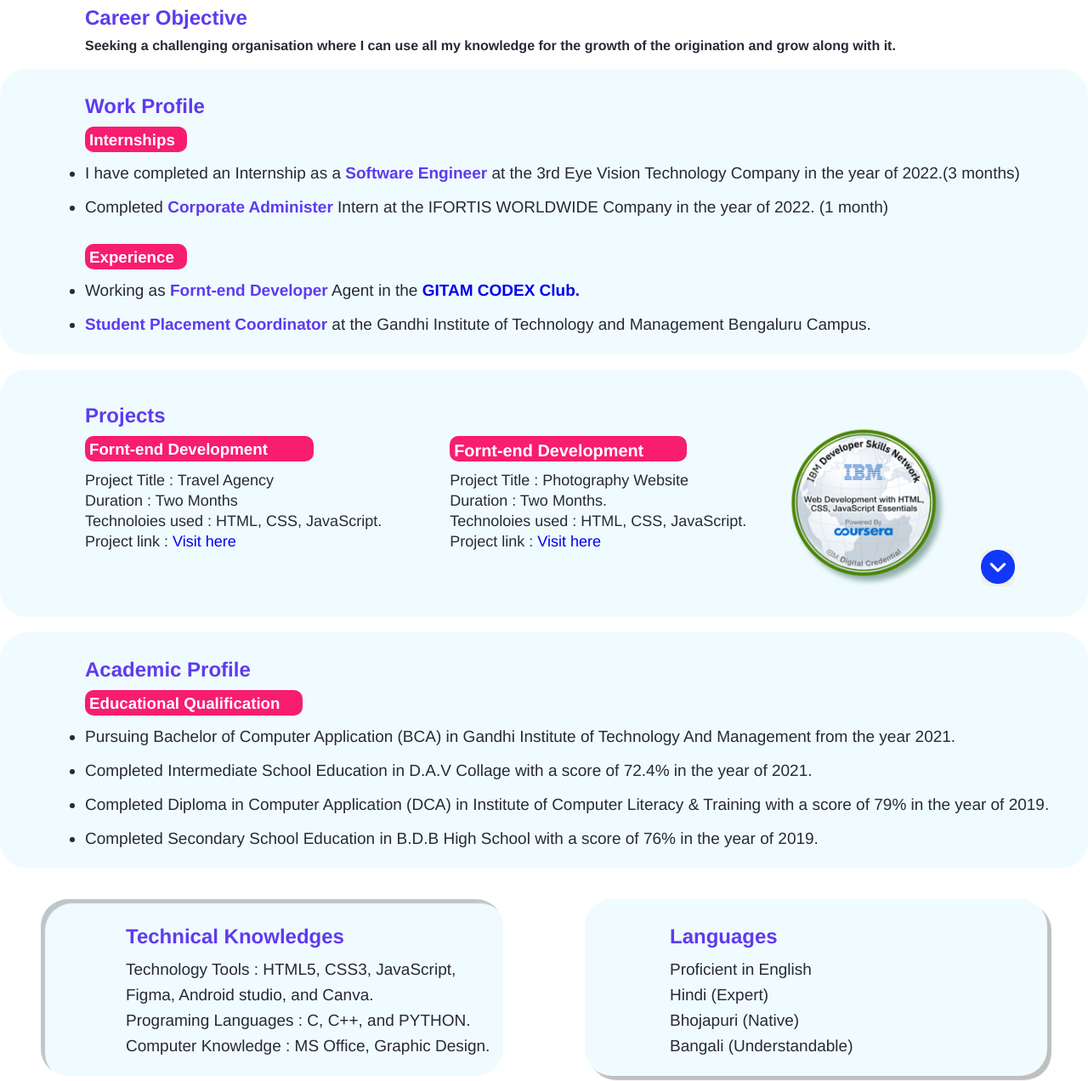
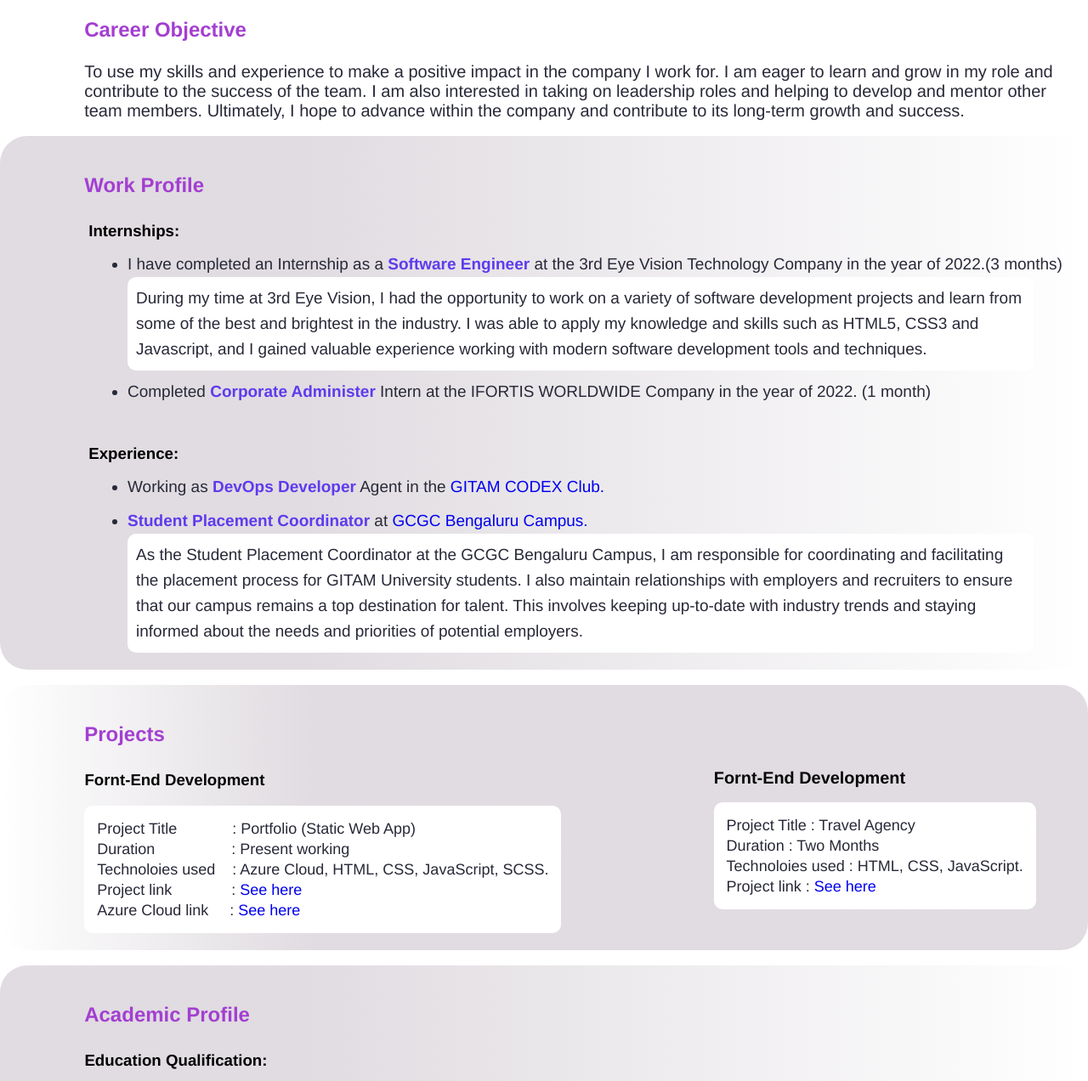
Before and after one commit to helloaaditya/helloaaditya, a plain HTML site: page index.html in a window 1280 px wide. Shown: the part 521-1793 px from the top of the page at 85% size. Drawn offline with nearby package versions, Linux system fonts and the light colour scheme.

Commit message:
updating UI

```diff
--- a/index.html
+++ b/index.html
@@ -108,30 +108,36 @@
         </section>
 
         <section class="career">
-            <h2>Career Objective</h2>
-            <p><b>Seeking a challenging organisation where I can use all my knowledge for the growth of the origination and grow along with it.</b></p>
+            <h1>Career Objective</h1>
+            <p>To use my skills and experience to make a positive impact in the company I work for. I am eager to learn and grow in my role and <BR>contribute to the success of the team. I am also interested in taking on leadership roles and helping to develop and mentor other team members. Ultimately, I hope to advance within the company and contribute to its long-term growth and success.</p>
         </section>
         <br>
         <section class="work-profile">
             <h2>Work Profile</h2>
-            <h3>Internships </h3>
+            <h3>Internships:</h3>
             <div class="intern">
         <ul>
             <li>
-                I have completed an Internship as a <a href="#"><div class="tool"><span class="SoftwareEngineer">Software Engineer</a></span><span class="tooltiptext">Click here </span></div> at the 3rd Eye Vision Technology Company in the year of 2022.(3 months)
+                I have completed an Internship as a <a href="#"><span class="SoftwareEngineer">Software Engineer</a></span> at the 3rd Eye Vision Technology Company in the year of 2022.(3 months)
+                <p>During my time at 3rd Eye Vision, I had the opportunity to work on a variety of software development projects and learn from some of the best and brightest in the industry. I was able to apply my knowledge and skills such as HTML5, CSS3 and Javascript, and I gained valuable experience working with modern software development tools and techniques.</p>
             </li>
             <li>Completed <a href="#"><span class="SoftwareEngineer"> Corporate Administer </a></span> Intern at the IFORTIS WORLDWIDE Company in the year of 2022. (1 month)
             </li>
         </ul></div>
             <br>
-                <h3>Experience </h3>
+                <h3>Experience: </h3>
             <div class="exper">
                 <ul>
                     <li>
-                    Working as<span class="SoftwareEngineer"> Fornt-end Developer</span> Agent in the <span class="SoftwareEngineer"><a href="#">GITAM CODEX Club.</a></span>
+                    Working as<span class="SoftwareEngineer"> DevOps Developer</span> Agent in the <a href="#"> GITAM CODEX Club.</a>
                     </li>
-                    <li><span class="SoftwareEngineer">Student Placement Coordinator </span> at the Gandhi Institute of Technology and Management Bengaluru Campus.</li>
-            </ul>
+                    <li><span class="SoftwareEngineer">Student Placement Coordinator </span> at <a href="https://www.gitam.edu/gitam-career-guidance-center">GCGC Bengaluru Campus.</a>
+                         <p>As the Student Placement Coordinator at the GCGC Bengaluru Campus,
+                             I am responsible for coordinating and facilitating the placement process for GITAM University students.
+                             I also maintain relationships with employers and recruiters to ensure that our campus remains a top destination for talent.
+                             This involves keeping up-to-date with industry trends and staying informed about the needs and priorities of potential employers.
+                    </p></li>
+                </ul>
                 </p>
             </div>
         </section>
@@ -139,35 +145,33 @@
         <section class="projects">
             <div class="first">
                 <h2>Projects</h2>
-                <h3>Fornt-end Development</h3>
-                <p>Project Title    : Travel Agency<br>
-                Duration 	    : Two Months <br>
-                Technoloies used	: HTML, CSS, JavaScript.<br>
-                Project link	: <a href="https://livetoexplore.netlify.app/"> Visit here</a>
+                <h3>Fornt-End Development</h3>
+                <p>Project Title  &nbsp;   &nbsp;   &nbsp; &nbsp; &nbsp; &nbsp;  : Portfolio (Static Web App) <br>
+                   Duration &nbsp; &nbsp;&nbsp; &nbsp; &nbsp; &nbsp; &nbsp; &nbsp; &nbsp; : Present working <br>
+                   Technoloies used	&nbsp; &nbsp;: Azure Cloud, HTML, CSS, JavaScript, SCSS.<br>
+                   Project link &nbsp; &nbsp; &nbsp; &nbsp; &nbsp; &nbsp; &nbsp;: <a href="https://adityaprajapati.me"> See here</a><br>
+                   Azure Cloud link &nbsp;&nbsp; &nbsp;:<a href="https://victorious-bush-037167100.2.azurestaticapps.net/"> See here</a>
                 </p>
             </div>
 
             <div class="second">
-                <h3>Fornt-end Development</h3>
-               <p>Project Title 	: Photography Website<br>
-                Duration 		: Two Months.<br>
+                <h3>Fornt-End Development</h3>
+                <p>Project Title    : Travel Agency<br>
+                Duration 	    : Two Months <br>
                 Technoloies used	: HTML, CSS, JavaScript.<br>
-                Project link	: <a href=" https://infocus-photography.netlify.app/" > Visit here</a>
-            </p>
+                Project link	: <a href="https://livetoexplore.netlify.app/"> See here</a>
+                </p>
         </div>
-            <div class="badge">
+            <!-- <div class="badge">
                 <a href="https://www.credly.com/badges/0db63eff-3c31-474f-960d-fb38b3a9b0e8/linked_in?t=rf9h6b">
                     <img src="Images/web Badge.png" alt="badge" width="180px" height="180px">
                 </a>
-            </div>
-            <div class="back">
-                <button class="btn6"><a href="#"><img src="Images/down-arrow.png" alt="see more"  height="40px" width="40px"></button>
-            </div>
+            </div> -->
         </section>
         <br>
         <section class="Academic-Profile">
             <h2>Academic Profile</h2>
-            <h3>Educational Qualification
+            <h3>Education Qualification:
             </h3>
             <div id = edu>
             <ul>
@@ -177,23 +181,24 @@
                 the year of 2021.</li>
                 <li>Completed Diploma in Computer Application (DCA) in Institute of Computer Literacy
                 & Training with a score of 79% in the year of 2019.</li>
-                <li>Completed Secondary School Education in B.D.B High School with a score of 76% in
-                the year of 2019.</li>
+
                 </ul></div>
         </section><br><br>
         <section class="skills">
         <div class="Technical-Knowledge">
             <h2>Technical Knowledges</h2>
-            <p>Technology Tools		: HTML5, CSS3, JavaScript, Figma, Android studio, and Canva.  <br>    Programing Languages	  : C, C++, and PYTHON.<br>
-            Computer Knowledge		: MS Office, Graphic Design.
+            <p><b>Technology Tools &nbsp;&nbsp;&nbsp;:</b> Azure Cloud, Docker,Unity-3D(Basic), GitHub, Git, Data Analysis(Tableau), HTML5, CSS3, JavaScript, Figma, Android studio.  <br>
+            <b>Programing Languages	  :</b> C++, Shell Scripts, and Python.<br>
+            <b>Computer Knowledge&nbsp;&nbsp;&nbsp; :</b> Operating systems(Windows, Linux), MS Office, and Graphic Design.
+
             </p>
         </div>
         <div class="Languages">
             <h2>Languages</h2>
-            <p>Proficient in English<br>
-                Hindi (Expert)<br>
-                Bhojapuri (Native)<br>
-                Bangali (Understandable)<br>
+            <p> <B>English </B>(Proficient)<br>
+                <b>Hindi</b> (Expert)<br>
+                <b>Bhojapuri</b> (Native)<br>
+                <b>Bangali</b> (Understandable)<br>
             </p>
         </div>
         </section>
--- a/main.css
+++ b/main.css
@@ -14,7 +14,7 @@
 
 .navigation {
   height: 70px;
-  background: #e5eaec;
+  background: #f0fbff;
 }
 
 .brand {
@@ -84,7 +84,7 @@
   position: absolute;
   top: 0;
   right: 0;
-  background: #e5eaec;
+  background: #f0fbff;
   height: 70px;
   width: 70px;
 }
@@ -145,7 +145,7 @@
   border-radius: 1px;
   height: 5px;
   width: 35px;
-  background: black;
+  background: #a33fd1;
   position: absolute;
   display: block;
   content: "";
@@ -221,9 +221,9 @@
   border-radius: 10px;
 }
 
-.btn2:active {
-  color: #000
-}
+ /* .btn2:active {
+   color: #000
+}   */
 
 .btn2:active:after {
   background: transparent;
@@ -321,30 +321,29 @@
   position: relative;
 }
 
-.career h2 {
-  margin: 10px 0 0 100px;
-  color: #5E3BEE;
+.career h1 {
+  margin: 1.5rem 0 0 6.2rem;
+  color: #a33fd1;
 }
 
 .career p {
-  margin: 10px 0 0 100px;
+  margin: 1.5rem 0 0 6.2rem;
+  font-size: 20px;
   color: #282938;
 }
 .work-profile{
-    background-color:#f0fbff;
-    padding: 20px 0 20px 0;
-    border-radius: 2rem;
+  border-radius: 2rem;
+  background: linear-gradient(90deg, #c8c0c98e 28.48%, rgba(255, 255, 255, 0.74) 100%);    padding: 20px 0 20px 0;
 }
 .work-profile h2 {
-  margin: 10px 0 0 100px;
-  color: #5E3BEE;
+  margin: 1.5rem 0 0 6.2rem;
+  color: #a33fd1;
 
 }
 
 .work-profile h3 {
-  margin: 10px 0 0 100px;
-  color: #ffffff;
-  background-color: #f81d6e;
+  margin: 1.5rem 0 0 6.2rem;
+  color: #000000;
   width: 120px;
   height: 30px;
   border-radius: 10px;
@@ -352,7 +351,7 @@
 }
 
 .intern ul li {
-  margin: 10px 0 0 100px;
+  margin: 10px 0 0 150px;
   font-weight: 500;
   font-size: 19px;
   line-height: 30px;
@@ -365,40 +364,27 @@
   text-decoration: none;
 }
 
-.tool {
-  position: relative;
-  display: inline-block;
-  /* border-bottom: 1px solid black; */
-}
+.intern ul li p {
+  background-color: #ffffff;
+  border-radius: 10px;
+  padding: 10px;
+  margin: 0  4rem 0 0;
 
-.tool .tooltiptext {
-  visibility: hidden;
-  width: 120px;
-  background-color: rgb(238, 238, 238);
-  color: rgb(2, 2, 2);
-  text-align: center;
-  border-radius: 6px;
-  padding: 0px 0;
-  width: 120px;
-  top: 90%;
-  left: 50%;
-  margin-left: -60px;
-  /* Position the tooltip */
-  position: absolute;
-  z-index: 1;
-}
-
-.tool:hover .tooltiptext {
-  visibility: visible;
 }
 
 .exper ul li {
-  margin: 10px 0 0 100px;
+  margin: 10px 0 0 150px;
   font-weight: 500;
   font-size: 19px;
   line-height: 30px;
   color: #282938;
   list-style: disc;
+}
+.exper ul li p {
+  background-color: #ffffff;
+  border-radius: 10px;
+  padding: 10px;
+  margin: 0  4rem 0 0;
 }
 
 .SoftwareEngineer {
@@ -407,7 +393,8 @@
 }
 
 .projects {
-  background: #F0FBFF;
+  background: linear-gradient(90deg, rgba(255, 255, 255, 0.74),#c8c0c98e 28.48% 100%);    padding: 20px 0 20px 0;
+
   width: 100%;
   display: flex;
   padding: 20px 0 20px 0;
@@ -415,15 +402,14 @@
 }
 
 .projects h2 {
-  margin: 20px 0 0 100px;
-  color: #5E3BEE;
+  margin: 1.5rem 0 0 6.2rem;
+  color: #a33fd1;
 }
 
 .projects .first h3 {
-  margin: 10px 0 0 100px;
-  color: #ffffff;
-  background-color:  #f81d6e;
-  width: 60%;
+  margin: 1.5rem 0 0 5.9rem;
+  color: #070707;
+  /* width: 60%; */
   height: 30px;
   border-radius: 10px;
   padding: 5px;
@@ -431,17 +417,19 @@
 }
 
 .projects p {
-  margin: 10px 0 0 100px;
+  margin: 1rem 0 0 6.2rem;
   font-size: 18px;
   line-height: 24px;
   color: #282938;
+  background-color: #ffffff;
+  border-radius: 10px;
+  padding: 15px;
 }
 
+
 .projects .second h3 {
-  margin: 10px 0 0.5rem 0px;
-  color: #ffffff;
-  background-color: #f81d6e;
-  width: 80%;
+  margin: 1.5rem 0 0 5.9rem;
+  color: #070707;
   height: 30px;
   border-radius: 10px;
   padding: 5px;
@@ -453,13 +441,13 @@
   color: #282938;
   margin: 3rem 0 0 5rem;
 }
-.projects .second p{
+/* .projects .second p{
   margin: 10px 0 0 0;
   font-size: 18px;
   line-height: 24px;
   color: #282938;
-}
-.projects .badge {
+} */
+/* .projects .badge {
   margin: 3rem 3rem 1rem 3rem;
   transition: transform .3s ease-in-out;
   filter: drop-shadow(6px 6px 3px rgba(61, 107, 93, 0.53));
@@ -474,24 +462,23 @@
   border-radius: 10px;
   border-style: none;
   cursor: pointer;
-}
+} */
 
 .Academic-Profile {
-  background-color: #F0FBFF;
+  background: linear-gradient(90deg, #c8c0c98e 28.48%, rgba(255, 255, 255, 0.74) 100%);    padding: 20px 0 20px 0;
   width: 100%;
   border-radius: 2rem;
   list-style: disc;
   padding: 20px 0 20px 0;
 }
 .Academic-Profile h2 {
-  margin: 10px 0 0 100px;
-  color: #5E3BEE;
+  margin: 1.5rem 0 0 6.2rem;
+  color: #a33fd1;
 }
 
 .Academic-Profile h3 {
-  margin: 10px 0 0 100px;
-  color: #ffffff;
-  background-color:  #f81d6e;
+  margin: 1.5rem 0 0 5.9rem;
+  color: #020202;
   width: 20%;
   height: 30px;
   border-radius: 10px;
@@ -499,7 +486,7 @@
 }
 
 #edu ul li {
-  margin: 10px 0 0 100px;
+  margin: 10px 0 0 150px;
   font-weight: 500;
   font-size: 19px;
   line-height: 30px;
@@ -512,18 +499,19 @@
 }
 
 .Technical-Knowledge {
-  background-color: #F0FBFF;
+  background: linear-gradient(90deg, rgba(195, 162, 221, 0.74),#cdbcd65b 28.48% 100%);    padding: 20px 0 20px 0;
+
   padding: 20px 0 20px 0;
   margin: 0 3rem;
   width: 50%;
   height: 100%;
   border-radius: 2rem;
-  box-shadow: inset 5px 5px 1px rgba(40, 41, 56, 0.25);
+  box-shadow: inset 5px 5px 1px rgba(85, 80, 87, 0.25);
 }
 
 .Technical-Knowledge h2 {
   margin: 10px 0 0 100px;
-  color: #5E3BEE;
+  color: #a33fd1;
 }
 
 .Technical-Knowledge p {
@@ -535,21 +523,23 @@
 }
 
 .Languages {
-  background-color: #F0FBFF;
+  background: linear-gradient(90deg ,#e3e1e45b,rgba(211, 183, 238, 0.74) 28.48% 100%);    padding: 20px 0 20px 0;
+
   padding: 20px 0 20px 0;
   margin: 0 3rem;
   width: 50%;
   height: 100%;
   border-radius: 2rem;
-  box-shadow: 5px 5px 1px rgba(0, 0, 0, 0.25);
+  box-shadow: 5px 5px 1px rgba(12, 12, 12, 0.25);
 }
 
 .Languages h2 {
   margin: 10px 0 0 100px;
-  color: #5E3BEE;
+  color: #a33fd1;
 }
 
 .Languages p {
+  line-height: 200%;
   margin: 10px 0 0 100px;
   font-weight: 500;
   font-size: 19px;
@@ -575,14 +565,14 @@
 .Achivements h2 {
   margin: 4rem 0 0 25rem;
   display: flex;
-  color: #5E3BEE;
+  color: #a33fd1;
   text-decoration: underline;
   justify-content: center;
   text-align: center;
 }
 
 .Achivements p {
-  margin: 10px 0 0 100px;
+  margin: 1.5rem 0 0 6.2rem;
   font-size: 18px;
   line-height: 30px;
   color: #282938;
@@ -660,7 +650,7 @@
   }
   .career h2 {
     margin: 1rem 0rem 0 3rem;
-    color: #5E3BEE;
+    color: #a33fd1;
   }
   .career p {
     margin: 1rem 0 0 3rem;
@@ -672,7 +662,7 @@
   }
   .work-profile h2 {
     margin: 1rem 0rem 0 3rem;
-    color: #5E3BEE;
+    color: #a33fd1;
   }
   .work-profile h3 {
     margin: 1rem 0rem 0 3rem;
@@ -690,7 +680,7 @@
   }
   .projects h2 {
     margin: 1rem 0rem 0 3rem;
-    color: #5E3BEE;
+    color: #a33fd1;
     padding-top: 1rem;
   }
   .projects h3 {
@@ -714,7 +704,7 @@
   }
   .Academic-Profile h2 {
     margin: 1rem 0rem 0 3rem;
-    color: #5E3BEE;
+    color: #a33fd1;
     padding-top: 1rem;
   }
   .Academic-Profile h3 {
@@ -735,7 +725,7 @@
   }
   .Technical-Knowledge h2 {
     margin: 1rem 0rem 0 3rem;
-    color: #5E3BEE;
+    color: #a33fd1;
     padding-top: 1rem;
   }
   .Technical-Knowledge p {
@@ -756,7 +746,7 @@
   }
   .Languages h2 {
     margin: 1rem 0 0 3rem;
-    color: #5E3BEE;
+    color: #a33fd1;
     padding-top: 1rem;
   }
   .Languages p {
```
